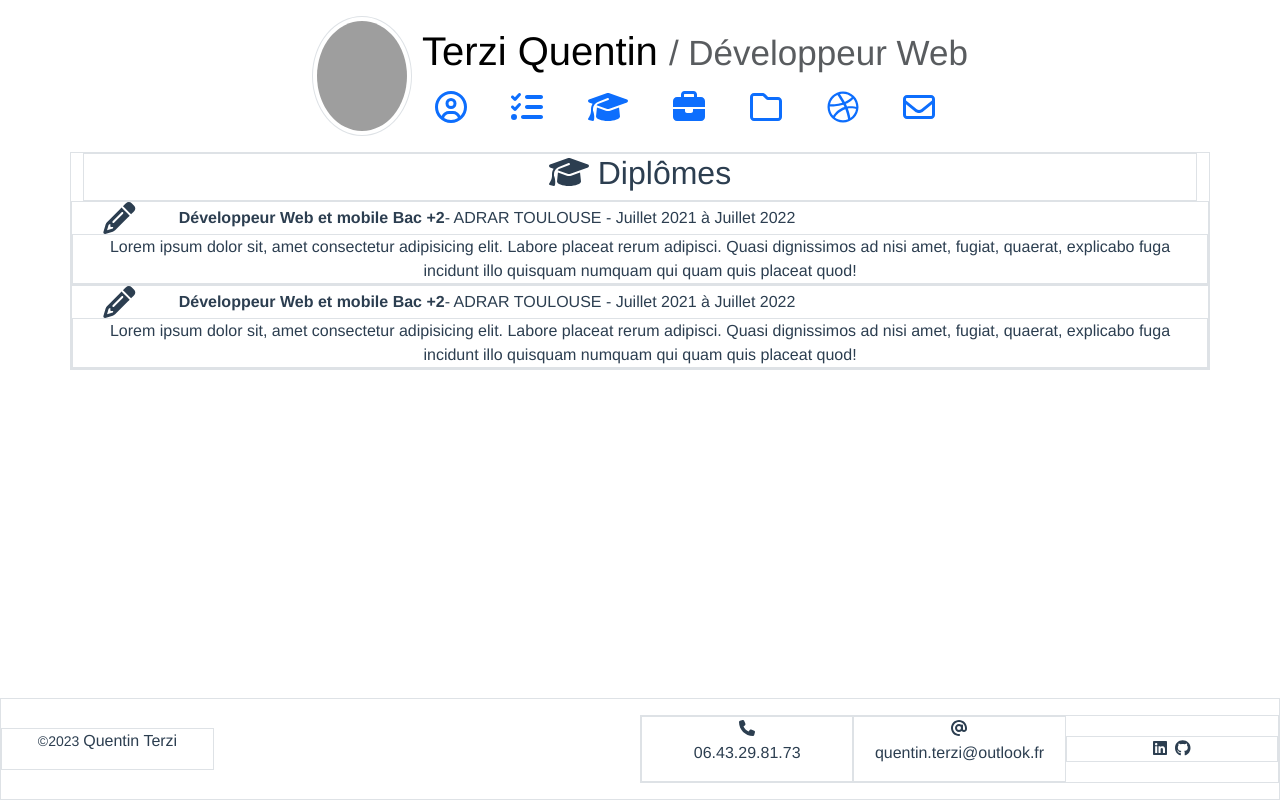
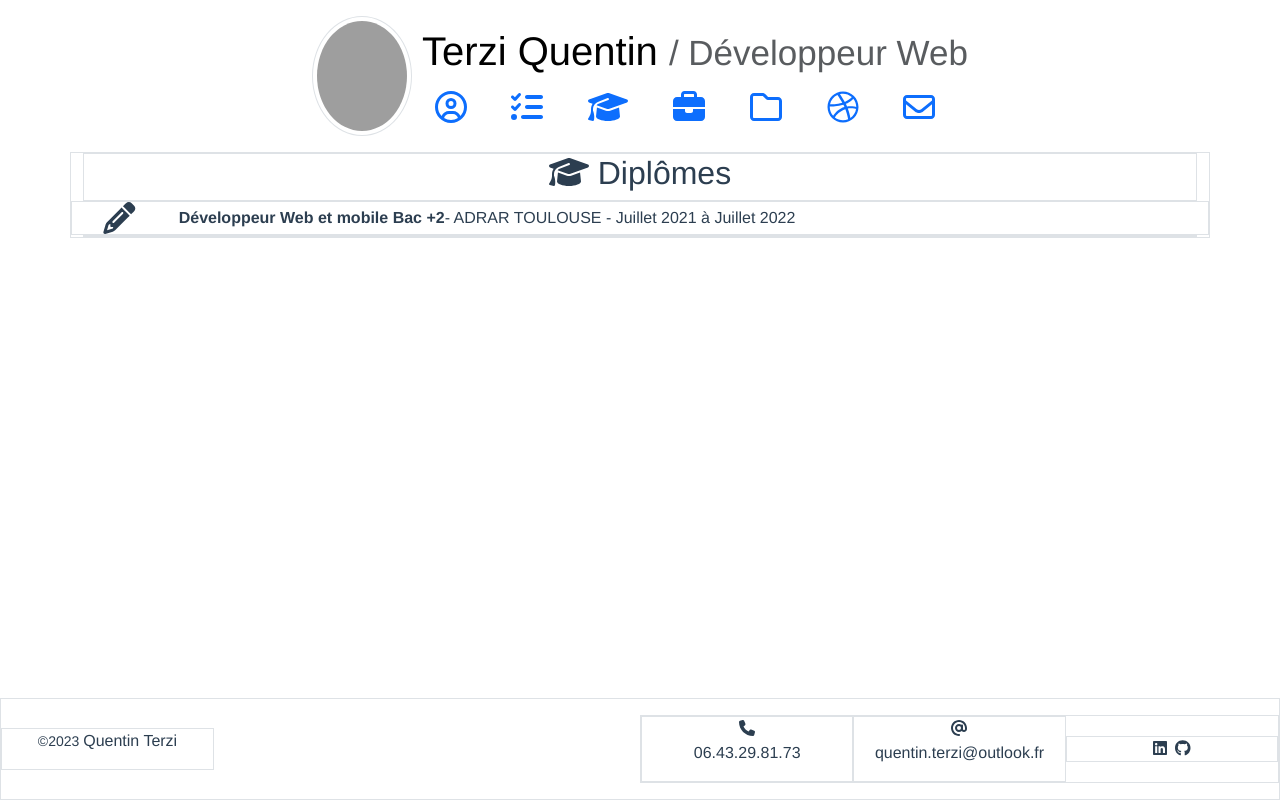
Before and after one commit to Faldass/cv_website, a Vue app: page / in a window 1280 px wide. Built offline with nearby package versions, Linux system fonts and the light colour scheme; grey boxes are pictures that could not be loaded.

Commit message:
ajout slide description diplome

```diff
--- a/src/components/Diplomas.vue
+++ b/src/components/Diplomas.vue
@@ -4,21 +4,13 @@
             <h2><fa :icon="['fas', 'graduation-cap']"/> Diplômes</h2>
         </div>
         <div>
-            <article class="row border align-items-center">
-                <fa :icon="['fas', 'pencil']"  class="col fa-2x"/>
+            <article class="row border align-items-center" id="articleElement">
+                <fa :icon="['fas', 'pencil']" class="col fa-2x"></fa>
                 <p class="col-11 m-auto d-flex"><strong>Développeur Web et mobile Bac +2</strong> - ADRAR TOULOUSE - Juillet 2021 à Juillet 2022</p>
-                <aside class="col border">
-                    Lorem ipsum dolor sit, amet consectetur adipisicing elit. Labore placeat rerum adipisci. Quasi dignissimos ad nisi amet, fugiat, quaerat, explicabo fuga incidunt illo quisquam numquam qui quam quis placeat quod!
-                </aside>
             </article>
-
-            <article class="row border align-items-center">
-                <fa :icon="['fas', 'pencil']"  class="col fa-2x"/>
-                <p class="col-11 m-auto d-flex"><strong>Développeur Web et mobile Bac +2</strong> - ADRAR TOULOUSE - Juillet 2021 à Juillet 2022</p>
-                <aside class="col border">
-                    Lorem ipsum dolor sit, amet consectetur adipisicing elit. Labore placeat rerum adipisci. Quasi dignissimos ad nisi amet, fugiat, quaerat, explicabo fuga incidunt illo quisquam numquam qui quam quis placeat quod!
-                </aside>
-            </article>
+            <aside class="col border slide" id="asideElement">
+                <p class="py-4">Lorem ipsum dolor sit, amet consectetur adipisicing elit. Labore placeat rerum adipisci. Quasi dignissimos ad nisi amet, fugiat, quaerat, explicabo fuga incidunt illo quisquam numquam qui quam quis placeat quod!</p>
+            </aside>
         </div>
     </section>
 </template>
@@ -27,9 +19,29 @@
     export default{
         name: 'diplomasValid'
     }
+
+    document.addEventListener('DOMContentLoaded', function() {
+        const articleElement = document.getElementById('articleElement');
+        const asideElement = document.getElementById('asideElement');
+
+        articleElement.addEventListener('click', function() {
+            if (asideElement.style.maxHeight) {
+                asideElement.style.maxHeight = null;
+            } else {
+                asideElement.style.maxHeight = asideElement.scrollHeight + "px";
+            }
+        });
+    });
+
 </script>
 
 <style scoped>
+.slide {
+    max-height: 0;
+    overflow: hidden;
+    transition: max-height 0.3s ease-in-out;
+}
+
 /* .section-titre {
     width: 100%;
     display: table;
```
